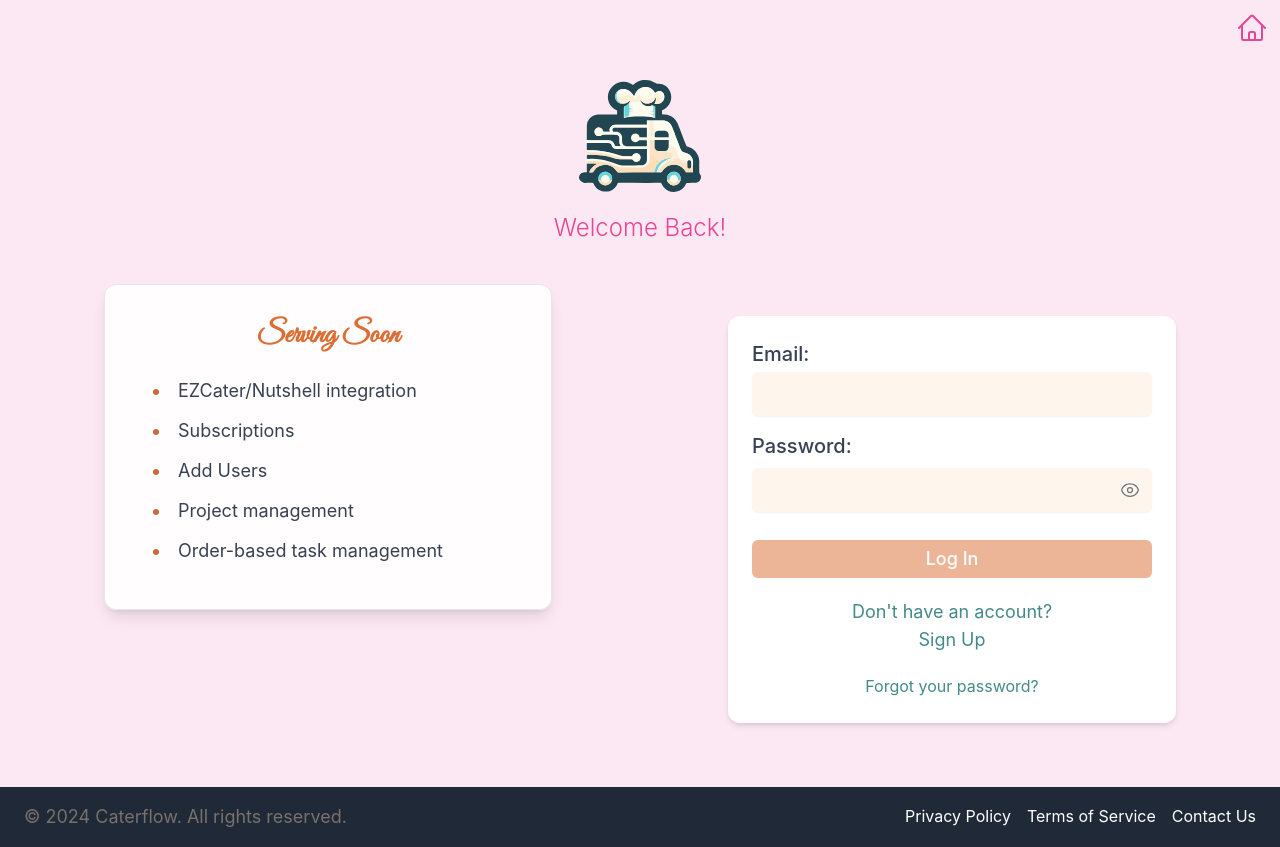
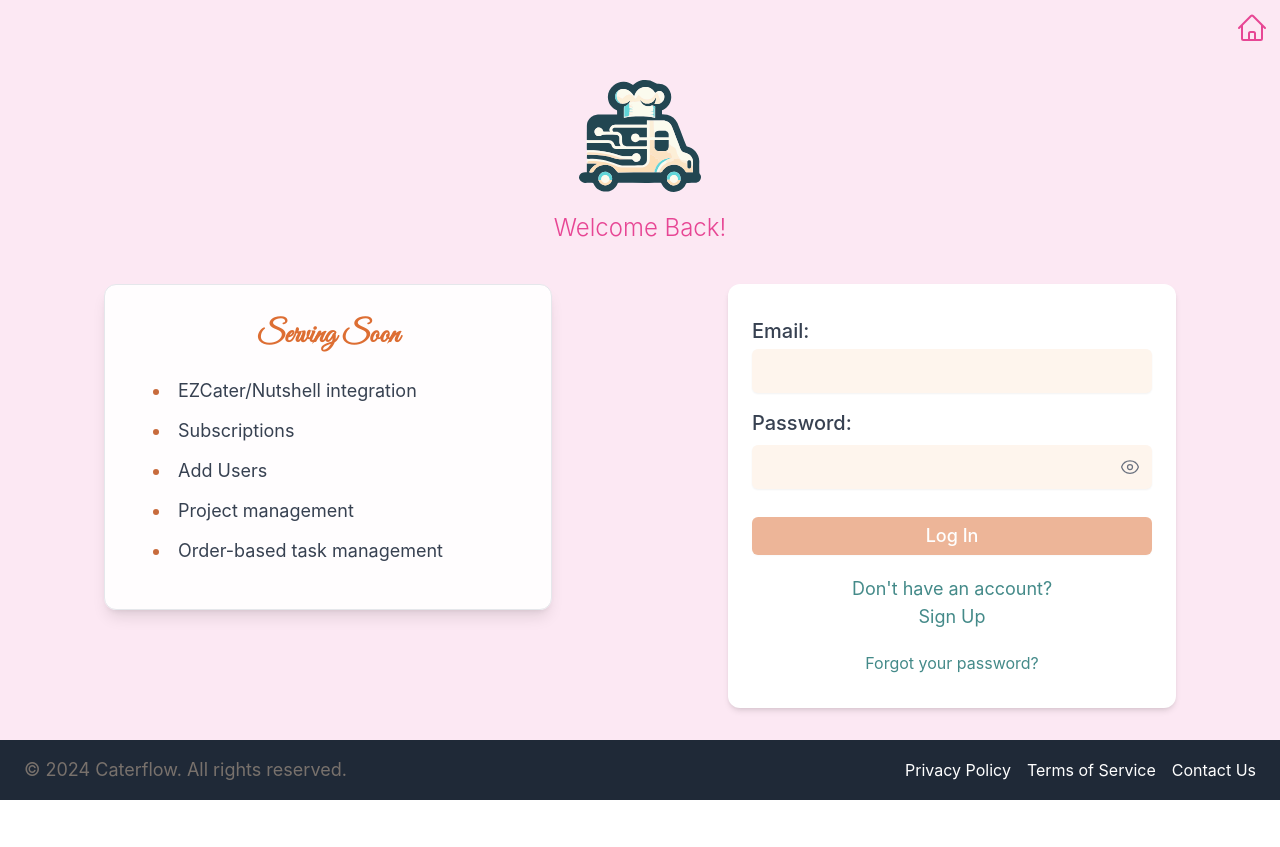
Before and after one commit to MichaelAJay/caterflow-fe, a Vue app: page /login in a window 1280 px wide. After the commit the page ends 800 px from the top, so only its background shows below. Built offline with nearby package versions, Linux system fonts and the light colour scheme; no server answers.

Commit message:
removed padding from #login-content in login-content after adding to login
See previous commit

```diff
--- a/src/views/visitor/LoginContent.vue
+++ b/src/views/visitor/LoginContent.vue
@@ -153,9 +153,6 @@ onMounted(async () => {
 }
 
 @media (min-height: 650px) {
-  #login-content {
-    @apply py-3;
-  }
   #login-button {
     @apply text-base;
   }
@@ -169,15 +166,7 @@ onMounted(async () => {
     @apply text-lg pb-1;
   }
 }
-@media (min-height: 675px) {
-  #login-content {
-    @apply py-4;
-  }
-}
 @media (min-height: 725px) {
-  #login-content {
-    @apply py-5;
-  }
   #login-button {
     @apply text-lg mt-7;
   }
@@ -194,15 +183,7 @@ onMounted(async () => {
     @apply text-base;
   }
 }
-@media (min-height: 800px) {
-  #login-content {
-    @apply py-8;
-  }
-}
 @media (min-height: 850px) {
-  #login-content {
-    @apply py-12;
-  }
   #login-button {
     @apply py-3 text-xl;
   }
```
